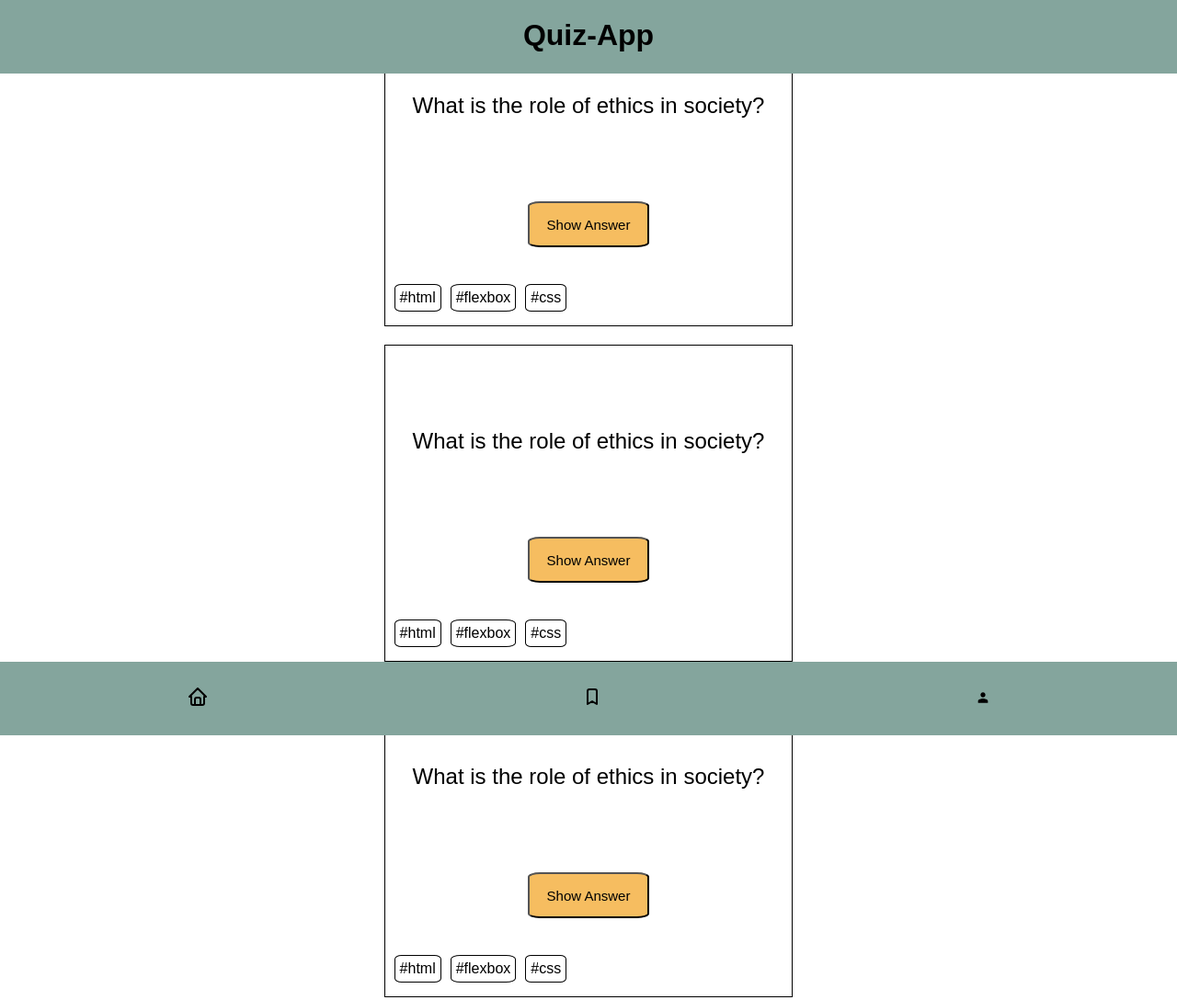
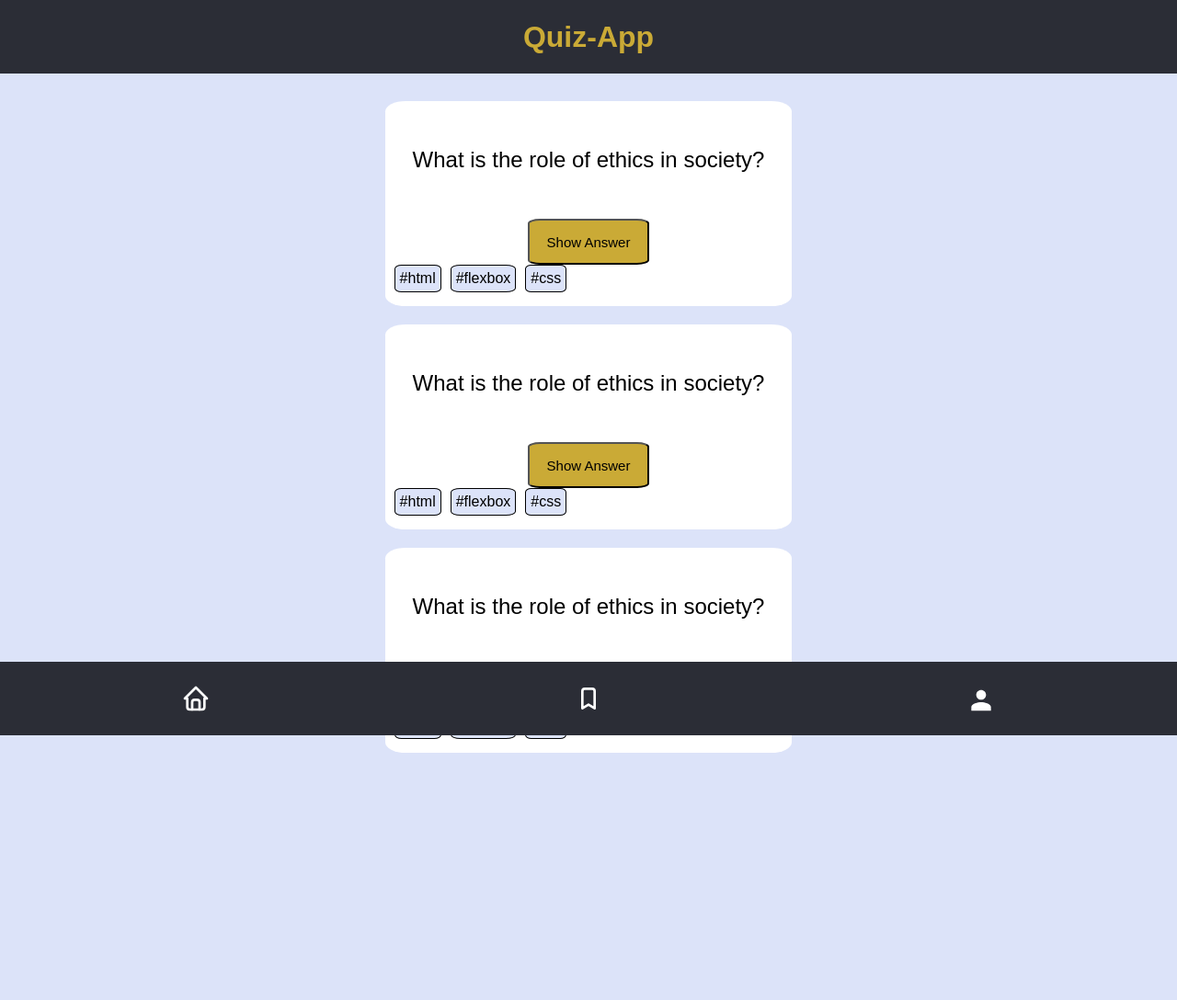
Before and after one commit to Dariastep/Quiz-app, a plain HTML site: page index.html in a window 1280 px wide. Shown: the whole page at 92% size. After the commit the page ends 929 px from the top, so only its background shows below. Drawn offline with Linux system fonts and the light colour scheme.

Commit message:
edit file

```diff
--- a/index.html
+++ b/index.html
@@ -13,7 +13,7 @@
     </header>
     <main>
       <ul class="card-list">
-        <li class="card-item">
+        <li class="question-card">
           <i class="fa fa-bookmark-o"></i>
           <h2 class="question">What is the role of ethics in society?</h2>
           <button type="button" class="answer-button">
@@ -27,7 +27,7 @@
         </li>
       </ul>
       <ul class="card-list">
-        <li class="card-item">
+        <li class="question-card">
           <i class="fa fa-bookmark-o"></i>
           <h2 class="question">What is the role of ethics in society?</h2>
           <button type="button" class="answer-button">
@@ -41,7 +41,7 @@
         </li>
       </ul>
       <ul class="card-list">
-        <li class="card-item">
+        <li class="question-card">
           <i class="fa fa-bookmark-o"></i>
           <h2 class="question">What is the role of ethics in society?</h2>
           <button type="button" class="answer-button">
@@ -57,12 +57,13 @@
       <nav class="nav-bar">
         <ul class="nav-bar-list">
           <li class="nav-bar-item">
-            <a href=""
+            <a href="#"
               ><svg
                 xmlns="http://www.w3.org/2000/svg"
-                width="24"
-                height="24"
-                fill="none"
+                width="2em"
+                height="2em"
+                fill=none
+                viewBox="0 0 24 24"
                 stroke="currentColor"
                 stroke-linecap="round"
                 stroke-linejoin="round"
@@ -78,18 +79,18 @@
             </a>
           </li>
           <li class="nav-bar-item">
-            <a href=""
+            <a href="#"
               ><svg
                 xmlns="http://www.w3.org/2000/svg"
                 class="icon icon-tabler icon-tabler-bookmark"
-                width="24"
-                height="24"
+                width="2em"
+                height="2em"
                 viewBox="0 0 24 24"
                 stroke-width="2"
                 stroke="currentColor"
-                fill="none"
                 stroke-linecap="round"
                 stroke-linejoin="round"
+                fill=none
               >
                 <path stroke="none" d="M0 0h24v24H0z" fill="none"></path>
                 <path
@@ -99,12 +100,13 @@
             </a>
           </li>
           <li class="nav-bar-item">
-            <a href=""
+            <a href="#"
               ><svg
                 xmlns="http://www.w3.org/2000/svg"
-                width="1em"
-                height="1em"
+                width="2em"
+                height="2em"
                 viewBox="0 0 24 24"
+                fill=white
               >
                 <path
                   d="M12 13c2.21 0 4-1.79 4-4s-1.79-4-4-4-4 1.79-4 4 1.79 4 4 4zm0 2c-2.67 0-8 1.34-8 4v3h16v-3c0-2.66-5.33-4-8-4z"
--- a/styles.css
+++ b/styles.css
@@ -4,18 +4,27 @@
   padding: 0;
   font-family: Arial, Helvetica, sans-serif;
 }
+body {
+  background-color: #dce3f9;
+}
+main {
+  margin: 100px 0;
+}
+h1 {
+  font-size: 2em;
+  color: #caaa36;
+}
 
-h1 {
-  text-align: center;
-  margin: 20px;
-}
 header {
-    background-color: #84a59d;
-    height: 80px;
-    position: fixed;
-    width:100%;
-    top: 0;
-    left:0;
+  overflow: hidden;
+  position: fixed;
+  top: 0;
+  width: 100%;
+  background-color: #2b2d36;
+  height: 5rem;
+  display: flex;
+  justify-content: center;
+  align-items: center;
 }
 .question {
   text-align: center;
@@ -28,22 +37,26 @@ header {
   display: flex;
 }
 
-.card-item {
-  border: 1px solid black;
+.question-card {
   margin: 10px auto;
   display: flex;
   flex-direction: column;
-  justify-content: center;
   align-items: center;
   list-style-type: none;
-  gap: 40px;
+  border-radius: 5%;
+  background-color: white;
 }
 .answer-button {
   width: 30%;
   height: 50px;
   border-radius: 10%;
-  background-color: #f6bd60;
+  background-color: #caaa36;
 }
+.answer-button:hover {
+  background: #dce3f9;
+  color: black;
+}
+
 .button-text {
   font-size: 15px;
 }
@@ -61,27 +74,38 @@ header {
   border: 1px solid black;
   border-radius: 15%;
   padding: 5px;
+  background-color: #dce3f9;
 }
 
 .nav-bar {
-    position: fixed;
-    bottom: 0;
-    left: 0;
-    width: 100%;
-    height: 10%;
-    background-color: #84a59d
+  position: fixed;
+  bottom: 0;
+  width: 100%;
+  background-color: #2b2d36;
+  display: flex;
+  justify-content: space-between;
+  align-items: center;
+}
+.nav-bar-list {
+  display: flex;
+  list-style: none;
+  width: 100%;
+  height: 5em;
+  justify-content: space-around;
+  align-items: center;
+}
+.nav-bar-item a {
+  display: inline-flex;
+  padding: 1.5em 5em;
 }
 
-.nav-bar-list {
-  list-style-type: none;
-  display: flex;
-  flex-direction: row;
-  justify-content: space-around;
-  align-items: center;
-  width: 100%;
-  height: 100%;
+.nav-bar-item:hover {
+  background-color: #caaa36;
+}
+.nav-bar-item:active {
+  background-color: #caaa36;
 }
 
 svg {
-    color: black;
+  color: white;
 }
```
